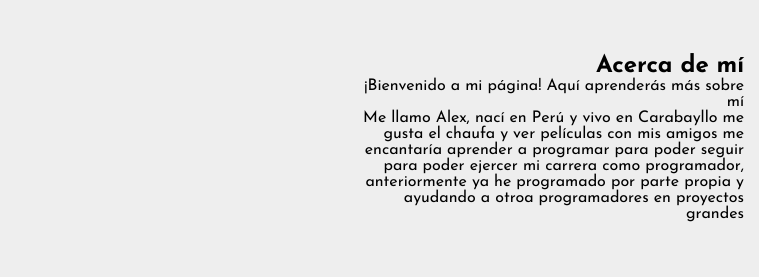
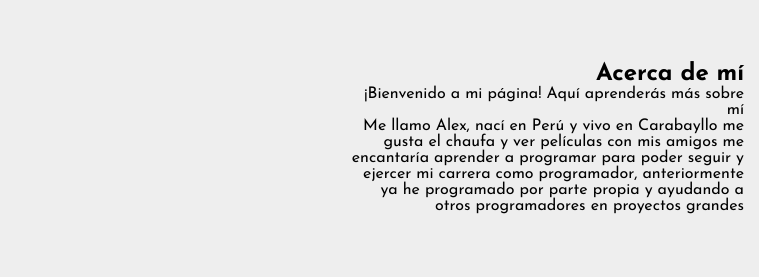
Before and after one commit to FelixAlex0714/mi_primera_web, a plain HTML site: page index.html in a window 1280 px wide. Shown: the part 104-381 px from the top of the page, 0-759 px from the left. Drawn offline with Linux system fonts and the light colour scheme.

Commit message:
Update index.html
Mi primera confirmación de actualización

```diff
--- a/index.html
+++ b/index.html
@@ -44,8 +44,8 @@
           <p class="parrafo2">
             Me llamo Alex, nací en Perú y vivo en Carabayllo me gusta el chaufa
             y ver películas con mis amigos me encantaría aprender a programar
-            para poder seguir para poder ejercer mi carrera como programador,
-            anteriormente ya he programado por parte propia y ayudando a otroa
+            para poder seguir y ejercer mi carrera como programador,
+            anteriormente ya he programado por parte propia y ayudando a otros
             programadores en proyectos grandes
           </p>
         </div>
```
